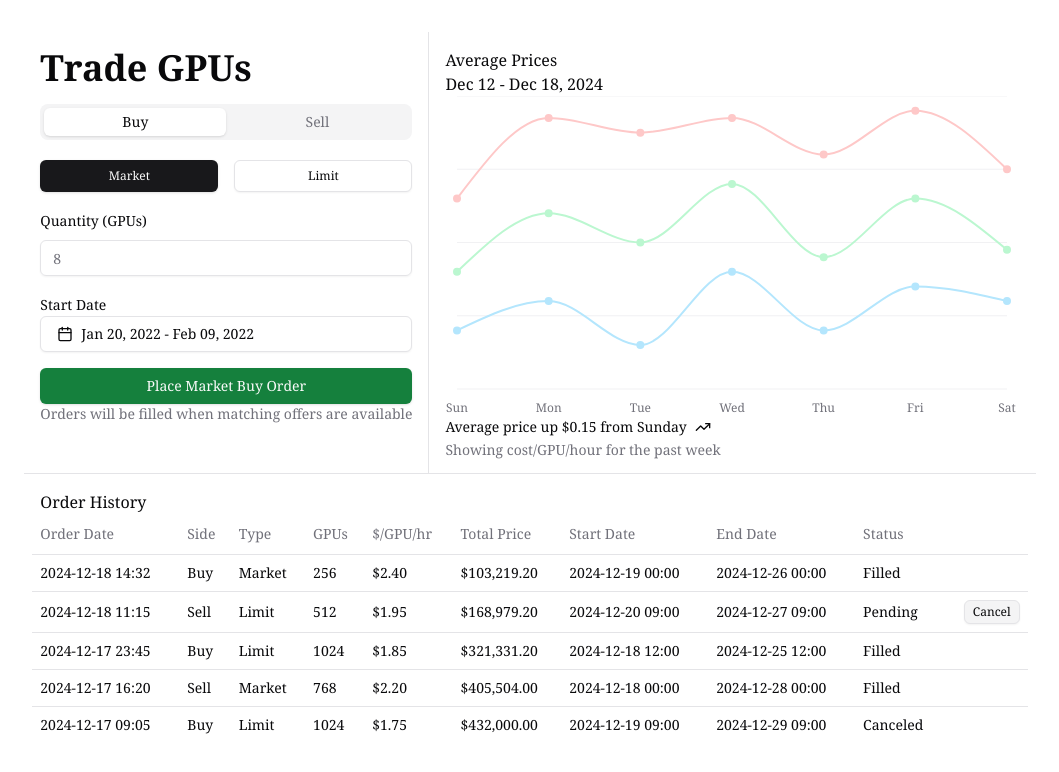
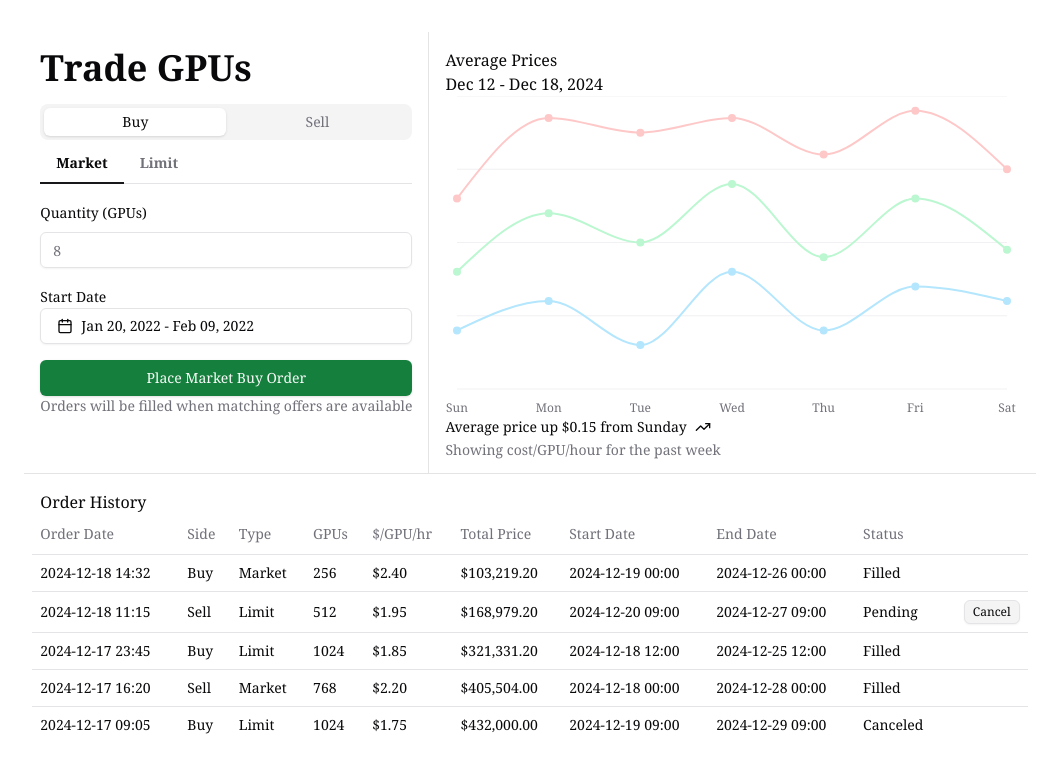
Before and after one commit to darzyx/gpu-auction-house, a Next.js app: page / in a window 1280 px wide. Shown: the top 772 px of the page, without its empty margins (110-1169 px from the left). Built offline with nearby package versions, Linux system fonts and the light colour scheme.

Commit message:
Change styles for market vs limit order selection

```diff
--- a/src/components/trading-form.tsx
+++ b/src/components/trading-form.tsx
@@ -58,41 +58,38 @@ export function DatePickerWithRange({ className }: React.HTMLAttributes<HTMLDivE
 }
 
 export default function TradingForm() {
-    const [buyOrderType, setBuyOrderType] = useState("market");
-    const [sellOrderType, setSellOrderType] = useState("market");
+    const [orderType, setOrderType] = useState("market");
 
     return (
         <div>
             <Tabs defaultValue="buy">
-                <TabsList className="grid w-full grid-cols-2 mb-5">
+                <TabsList className="grid w-full grid-cols-2">
                     <TabsTrigger value="buy">Buy</TabsTrigger>
                     <TabsTrigger value="sell">Sell</TabsTrigger>
                 </TabsList>
                 <TabsContent value="buy">
                     <div className="space-y-4">
-                        <div className="flex justify-center items-center">
-                            <div className="w-full grid grid-cols-2 gap-4">
-                                <Button
-                                    variant={buyOrderType === "market" ? "default" : "outline"}
-                                    size="sm"
-                                    onClick={() => setBuyOrderType("market")}
+                        <Tabs defaultValue="market">
+                            <TabsList className="inline-flex h-9 items-center text-muted-foreground w-full justify-start rounded-none border-b bg-transparent p-0">
+                                <TabsTrigger
+                                    className="inline-flex items-center justify-center whitespace-nowrap py-1 text-sm ring-offset-background focus-visible:outline-none focus-visible:ring-2 focus-visible:ring-ring focus-visible:ring-offset-2 disabled:pointer-events-none disabled:opacity-50 data-[state=active]:bg-background relative h-9 rounded-none border-b-2 border-b-transparent bg-transparent px-4 pb-3 pt-2 font-semibold text-muted-foreground shadow-none transition-none data-[state=active]:border-b-primary data-[state=active]:text-foreground data-[state=active]:shadow-none"
+                                    value="market"
                                 >
                                     Market
-                                </Button>
-                                <Button
-                                    variant={buyOrderType === "limit" ? "default" : "outline"}
-                                    size="sm"
-                                    onClick={() => setBuyOrderType("limit")}
+                                </TabsTrigger>
+                                <TabsTrigger
+                                    className="inline-flex items-center justify-center whitespace-nowrap py-1 text-sm ring-offset-background focus-visible:outline-none focus-visible:ring-2 focus-visible:ring-ring focus-visible:ring-offset-2 disabled:pointer-events-none disabled:opacity-50 data-[state=active]:bg-background relative h-9 rounded-none border-b-2 border-b-transparent bg-transparent px-4 pb-3 pt-2 font-semibold text-muted-foreground shadow-none transition-none data-[state=active]:border-b-primary data-[state=active]:text-foreground data-[state=active]:shadow-none"
+                                    value="limit"
                                 >
                                     Limit
-                                </Button>
-                            </div>
-                        </div>
+                                </TabsTrigger>
+                            </TabsList>
+                        </Tabs>
                         <div className="space-y-2">
                             <Label htmlFor="quantity">Quantity (GPUs)</Label>
                             <Input id="quantity" type="number" placeholder="8" />
                         </div>
-                        {buyOrderType === "limit" && (
+                        {orderType === "limit" && (
                             <div className="space-y-2">
                                 <Label htmlFor="price">Max price ($/GPU/hour)</Label>
                                 <Input id="price" type="number" step="0.01" placeholder="1.20" />
@@ -103,7 +100,7 @@ export default function TradingForm() {
                             <DatePickerWithRange />
                         </div>
                         <Button className="w-full bg-green-700 hover:bg-green-600">
-                            Place {buyOrderType === "market" ? "Market" : "Limit"} Buy Order
+                            Place {orderType === "market" ? "Market" : "Limit"} Buy Order
                         </Button>
                     </div>
                     <div className="text-sm text-muted-foreground">
@@ -112,29 +109,27 @@ export default function TradingForm() {
                 </TabsContent>
                 <TabsContent value="sell">
                     <div className="space-y-4">
-                        <div className="flex justify-center items-center">
-                            <div className="w-full grid grid-cols-2 gap-4">
-                                <Button
-                                    variant={sellOrderType === "market" ? "default" : "outline"}
-                                    size="sm"
-                                    onClick={() => setSellOrderType("market")}
+                        <Tabs defaultValue="market">
+                            <TabsList className="inline-flex h-9 items-center text-muted-foreground w-full justify-start rounded-none border-b bg-transparent p-0">
+                                <TabsTrigger
+                                    className="inline-flex items-center justify-center whitespace-nowrap py-1 text-sm ring-offset-background focus-visible:outline-none focus-visible:ring-2 focus-visible:ring-ring focus-visible:ring-offset-2 disabled:pointer-events-none disabled:opacity-50 data-[state=active]:bg-background relative h-9 rounded-none border-b-2 border-b-transparent bg-transparent px-4 pb-3 pt-2 font-semibold text-muted-foreground shadow-none transition-none data-[state=active]:border-b-primary data-[state=active]:text-foreground data-[state=active]:shadow-none"
+                                    value="market"
                                 >
                                     Market
-                                </Button>
-                                <Button
-                                    variant={sellOrderType === "limit" ? "default" : "outline"}
-                                    size="sm"
-                                    onClick={() => setSellOrderType("limit")}
+                                </TabsTrigger>
+                                <TabsTrigger
+                                    className="inline-flex items-center justify-center whitespace-nowrap py-1 text-sm ring-offset-background focus-visible:outline-none focus-visible:ring-2 focus-visible:ring-ring focus-visible:ring-offset-2 disabled:pointer-events-none disabled:opacity-50 data-[state=active]:bg-background relative h-9 rounded-none border-b-2 border-b-transparent bg-transparent px-4 pb-3 pt-2 font-semibold text-muted-foreground shadow-none transition-none data-[state=active]:border-b-primary data-[state=active]:text-foreground data-[state=active]:shadow-none"
+                                    value="limit"
                                 >
                                     Limit
-                                </Button>
-                            </div>
-                        </div>
+                                </TabsTrigger>
+                            </TabsList>
+                        </Tabs>
                         <div className="space-y-2">
                             <Label htmlFor="sell-quantity">Quantity (GPUs)</Label>
                             <Input id="sell-quantity" type="number" placeholder="8" />
                         </div>
-                        {sellOrderType === "limit" && (
+                        {orderType === "limit" && (
                             <div className="space-y-2">
                                 <Label htmlFor="sell-price">Min price ($/GPU/hour)</Label>
                                 <Input id="sell-price" type="number" step="0.01" placeholder="0.80" />
@@ -145,7 +140,7 @@ export default function TradingForm() {
                             <Input id="sell-duration" type="number" placeholder="24" />
                         </div>
                         <Button className="w-full bg-red-700 hover:bg-red-600">
-                            Place {sellOrderType === "market" ? "Market" : "Limit"} Sell Order
+                            Place {orderType === "market" ? "Market" : "Limit"} Sell Order
                         </Button>
                     </div>
                     <div className="text-sm text-muted-foreground">
```
